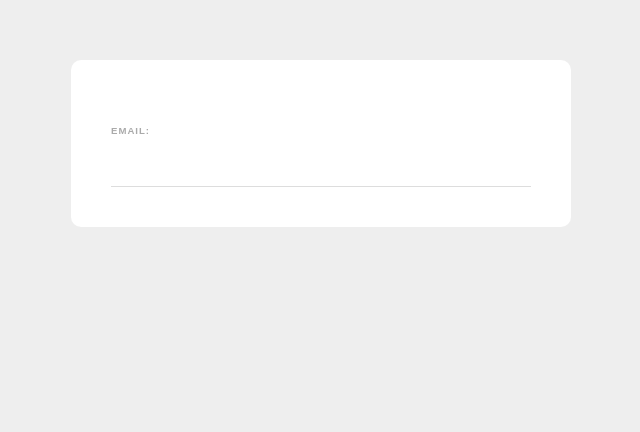
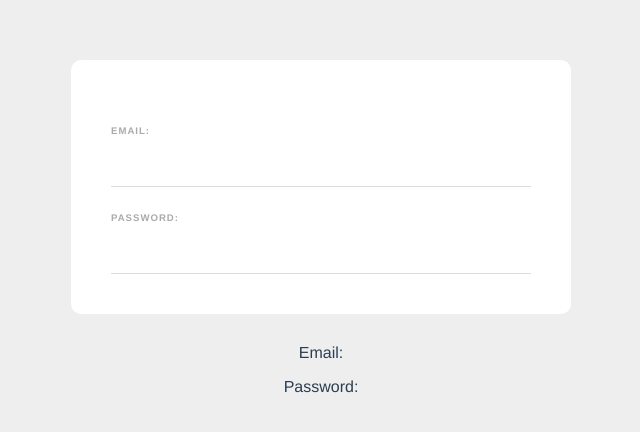
Before and after one commit to krahman80/vue-playground, a Vue app: page / in a window 1280 px wide. Shown: the top 432 px of the page, without its empty margins (319-959 px from the left). Built offline with nearby package versions, Linux system fonts and the light colour scheme.

Commit message:
Two way data binding

```diff
--- a/src/App.vue
+++ b/src/App.vue
@@ -18,10 +18,11 @@
 
 <style>
 #app {
-  font-family: Avenir, Arial, Helvetica, sans-serif;
+  font-family: Avenir, Helvetica, Arial, sans-serif;
   -webkit-font-smoothing: antialiased;
   -moz-osx-font-smoothing: grayscale;
-  text-align: #2c3e50;
+  text-align: center;
+  color: #2c3e50;
   margin-top: 60px;
 }
 body {
--- a/src/components/SignupForm.vue
+++ b/src/components/SignupForm.vue
@@ -1,13 +1,23 @@
 <template>
     <form>
         <label>Email:</label>
-        <input type="email" required>
+        <input type="email" required v-model="email">
+
+        <label>Password:</label>
+        <input type="password" required v-model="password">
     </form>
+    <p>Email: {{ email }} </p>
+    <p>Password: {{ password }}</p>
 </template>
 
 <script>
 export default {
-
+    data() {
+        return {
+            email: '',
+            password: ''
+        }
+    }
 }
 </script>
 
```
